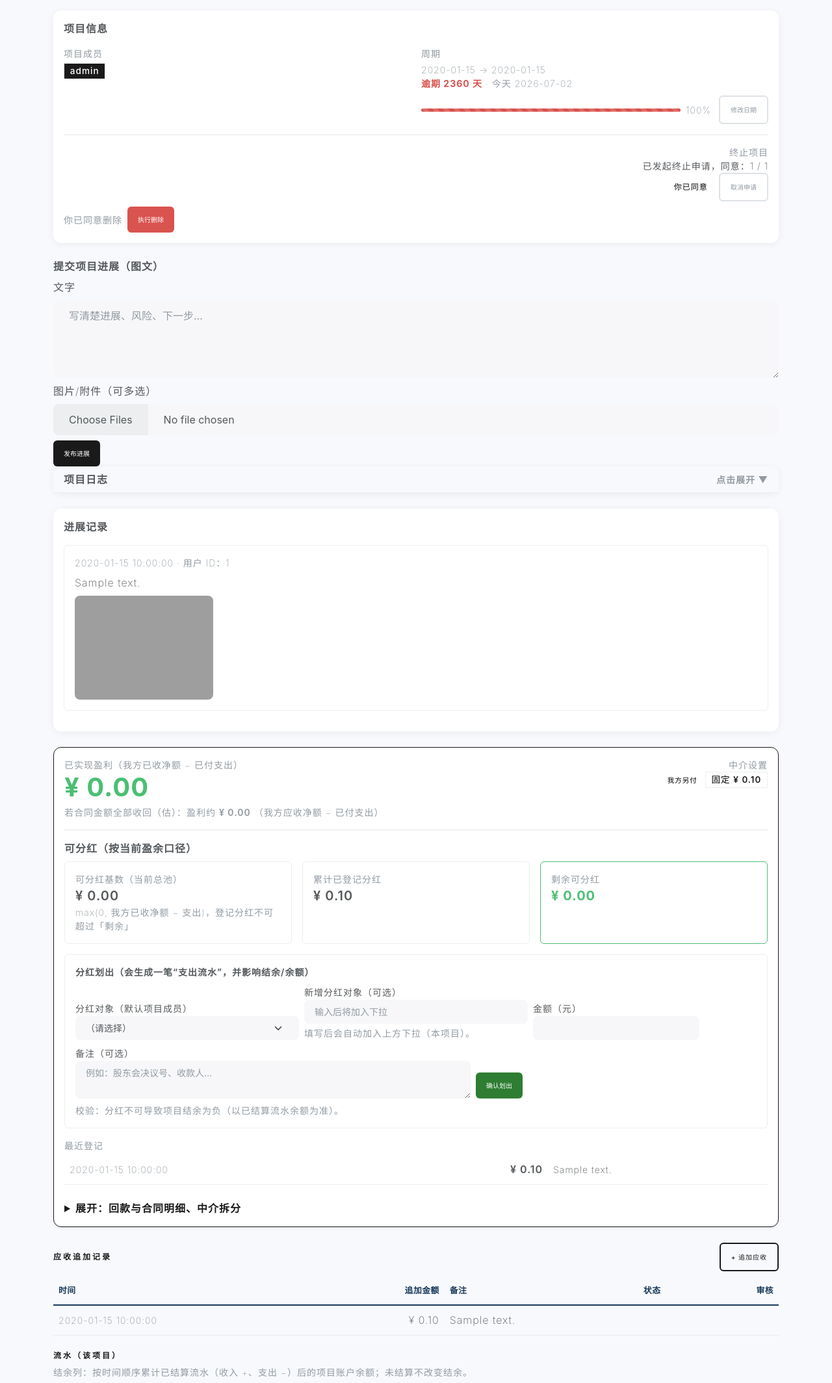
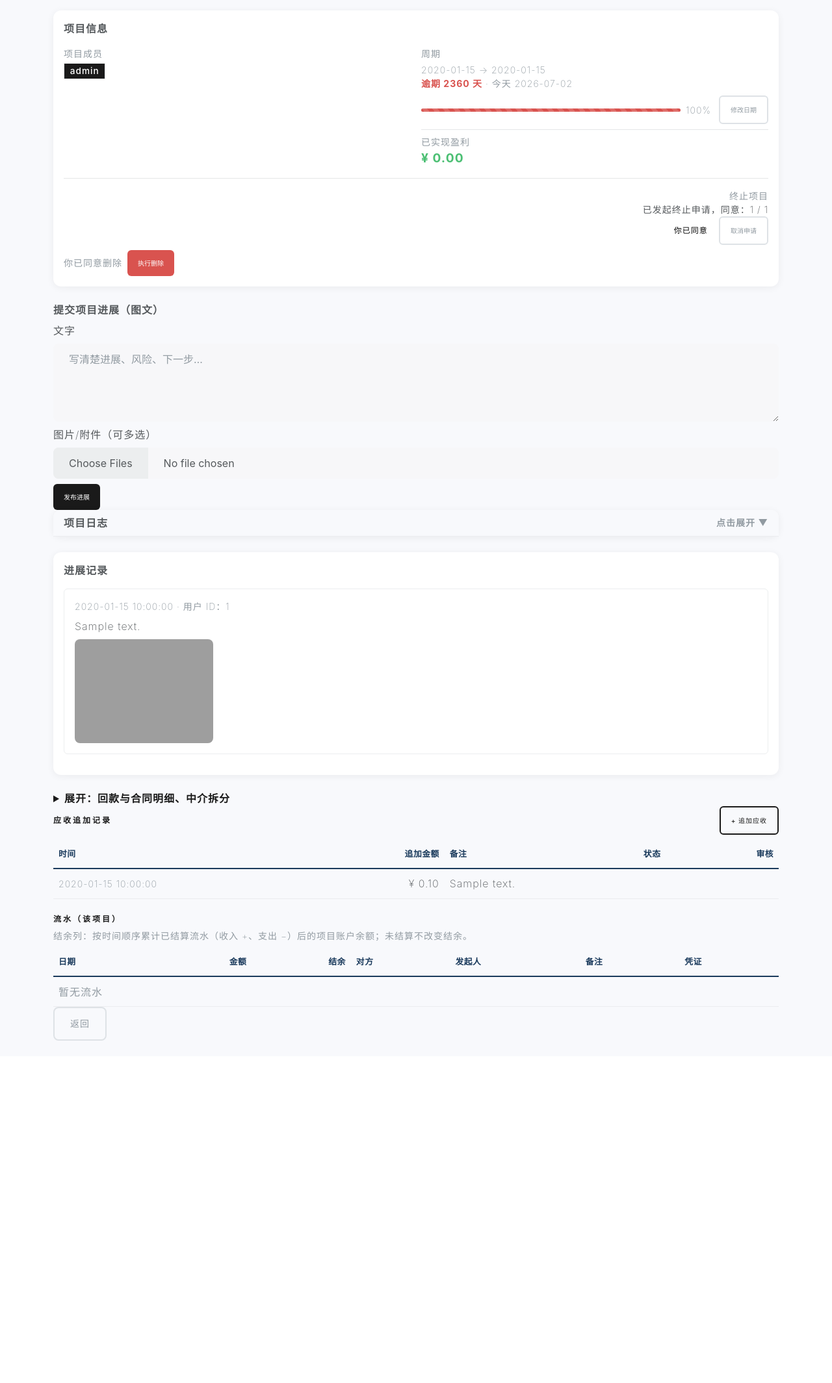
Before and after one commit to wanghongfei833/project_management, a Flask app: page /projects/1 in a window 1280 px wide. Shown: the part 165-2294 px from the top of the page at 65% size. After the commit the page ends 1767 px from the top, so only its background shows below. Run offline with Flask 3, Linux system fonts and the light colour scheme; a user stored in the database is signed in; tables that the repository leaves empty hold one stand-in row (values such as "Sample post"); some libraries are stand-ins or nearby versions; grey boxes are pictures that could not be loaded.

Commit message:
refactor: 盈利纳入项目信息卡 + 清理分红UI
- 已实现盈利移到「项目信息」卡片中
- 移除整块旧财务卡片（利润/可分红/累计/剩余）
- 回款明细折叠到可展开区

```diff
--- a/templates/project_detail.html
+++ b/templates/project_detail.html
@@ -87,6 +87,11 @@
             </div>
             <span class="small text-muted text-nowrap">{{ progress_pct }}%</span>
             {% if project.status != 'ended' %}<button class="btn btn-sm btn-outline-secondary ms-1" data-bs-toggle="modal" data-bs-target="#endDateModal">修改日期</button>{% endif %}
+          </div>
+          <hr class="my-2">
+          <div class="text-muted small">已实现盈利</div>
+          <div class="fw-bold {% if profit_realized_cents < 0 %}text-danger{% else %}text-success{% endif %}" style="font-size:1.2rem;">
+            ¥ {{ '%.2f'|format(profit_realized_cents/100) }}
           </div>
         </div>
       </div>
@@ -256,115 +261,7 @@
     </div>
   {% endif %}
 
-  <div class="card border border-primary shadow-sm mb-4">
-    <div class="card-body">
-      <div class="d-flex flex-wrap justify-content-between align-items-start gap-3 mb-3">
-        <div>
-          <div class="text-muted small">已实现盈利（我方已收净额 − 已付支出）</div>
-          <div class="display-6 fw-bold {% if profit_realized_cents < 0 %}text-danger{% else %}text-success{% endif %}">
-            ¥ {{ '%.2f'|format(profit_realized_cents/100) }}
-          </div>
-          <div class="small text-muted mt-1">
-            若合同金额全部收回（估）：盈利约 <span class="fw-semibold">¥ {{ '%.2f'|format(profit_if_fully_collected_cents/100) }}</span>
-            <span class="text-muted">（我方应收净额 − 已付支出）</span>
-          </div>
-        </div>
-        <div class="text-end" style="max-width: 320px;">
-          <div class="text-muted small">中介设置</div>
-          <div class="small">
-            {% if finance.is_net_from_broker %}
-              <span class="badge text-bg-info">中介先扣</span>
-            {% else %}
-              <span class="badge text-bg-secondary">我方另付</span>
-            {% endif %}
-            {% if finance.is_percent_mode %}
-              <span class="badge member-badge text-bg-light border">比例 {{ '%.2f'|format((project.referral_ratio or 0)*100) }}%</span>
-            {% else %}
-              <span class="badge member-badge text-bg-light border">固定 ¥ {{ '%.2f'|format((project.broker_fixed_fee_cents or 0)/100) }}</span>
-            {% endif %}
-          </div>
-        </div>
-      </div>
-
-      <hr class="my-3">
-
-      {% if project.can_dividend %}
-      <div class="fw-semibold mb-2">可分红（按当前盈余口径）</div>
-      <div class="row g-3 align-items-stretch">
-        <div class="col-md-4">
-          <div class="border rounded p-3 h-100 bg-body-secondary">
-            <div class="text-muted small">可分红基数（当前总池）</div>
-            <div class="fs-4 fw-semibold">¥ {{ '%.2f'|format(dividend_base_cents/100) }}</div>
-            <div class="small text-muted">max(0, 我方已收净额 − 支出)，登记分红不可超过「剩余」</div>
-          </div>
-        </div>
-        <div class="col-md-4">
-          <div class="border rounded p-3 h-100">
-            <div class="text-muted small">累计已登记分红</div>
-            <div class="fs-4 fw-semibold">¥ {{ '%.2f'|format(dividend_paid_total_cents/100) }}</div>
-          </div>
-        </div>
-        <div class="col-md-4">
-          <div class="border rounded p-3 h-100 border-success">
-            <div class="text-muted small">剩余可分红</div>
-            <div class="fs-4 fw-bold text-success">¥ {{ '%.2f'|format(dividend_remaining_cents/100) }}</div>
-          </div>
-        </div>
-      </div>
-
-      {% if is_admin and project.status != 'ended' %}
-        <div class="mt-3 p-3 border rounded bg-light">
-          <div class="fw-semibold small mb-2">分红划出（会生成一笔“支出流水”，并影响结余/余额）</div>
-          <form method="post" action="{{ url_for('main.project_dividend_post', project_id=project.id) }}" class="row g-2 align-items-end">
-            {{ dividend_form.hidden_tag() }}
-            <div class="col-sm-6 col-md-4">
-              <label class="form-label small mb-0">分红对象（默认项目成员）</label>
-              {{ dividend_form.recipient_key(class="form-select form-select-sm") }}
-            </div>
-            <div class="col-sm-6 col-md-4">
-              <label class="form-label small mb-0">新增分红对象（可选）</label>
-              {{ dividend_form.new_recipient_name(class="form-control form-control-sm") }}
-              <div class="form-text">填写后会自动加入上方下拉（本项目）。</div>
-            </div>
-            <div class="col-sm-4 col-md-3">
-              <label class="form-label small mb-0">金额（元）</label>
-              {{ dividend_form.amount_yuan(class="form-control form-control-sm") }}
-            </div>
-            <div class="col-12 col-md-7">
-              <label class="form-label small mb-0">备注（可选）</label>
-              {{ dividend_form.note(class="form-control form-control-sm", placeholder="例如：股东会决议号、收款人…") }}
-            </div>
-            <div class="col-auto">
-              <button type="submit" class="btn btn-sm btn-success">确认划出</button>
-            </div>
-          </form>
-          <div class="text-muted small mt-2">校验：分红不可导致项目结余为负（以已结算流水余额为准）。</div>
-        </div>
-      {% endif %}
-
-      {% if dividend_rows %}
-        <div class="mt-3">
-          <div class="text-muted small mb-1">最近登记</div>
-          <div class="table-responsive">
-            <table class="table table-sm table-borderless mb-0">
-              <tbody>
-                {% for d in dividend_rows %}
-                  <tr class="border-bottom">
-                    <td class="text-muted small text-nowrap">{{ d.created_at }}</td>
-                    <td class="text-end fw-semibold text-nowrap">¥ {{ '%.2f'|format(d.amount_cents/100) }}</td>
-                    <td class="small text-truncate" style="max-width: 360px;">{{ d.note or '—' }}</td>
-                  </tr>
-                {% endfor %}
-              </tbody>
-            </table>
-          </div>
-        </div>
-      {% endif %}
-
-      {% endif %} {# / can_dividend #}
-
-      <details class="mt-4">
-        <summary class="fw-semibold text-primary" style="cursor: pointer;">展开：回款与合同明细、中介拆分</summary>
+  <details class="mt-3"><summary class="fw-semibold text-primary" style="cursor:pointer;">展开：回款与合同明细、中介拆分</summary>
         <div class="text-muted small mt-2 mb-3">
           {% if finance.is_net_from_broker %}
             收入流水为<strong>净额</strong>（中介已从客户款中扣除其部分）。下表「等价客户全额」仅供对账理解。
```
